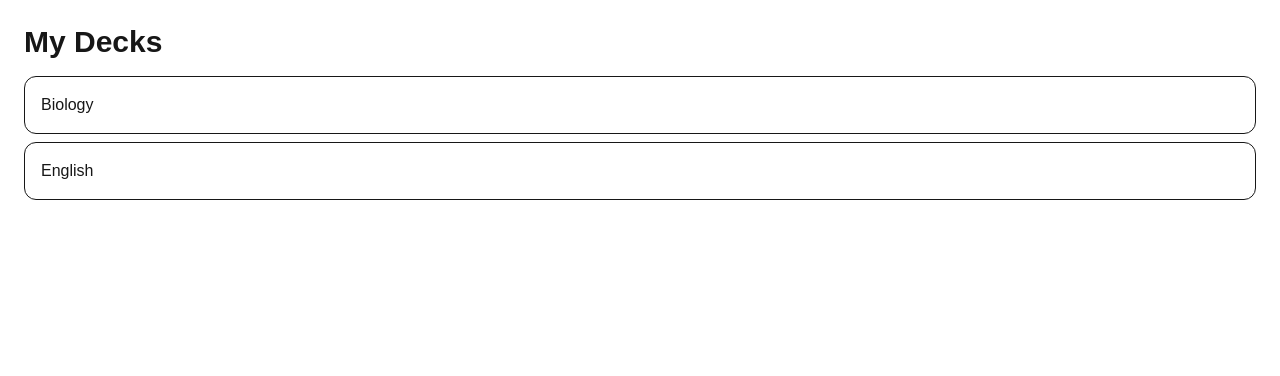
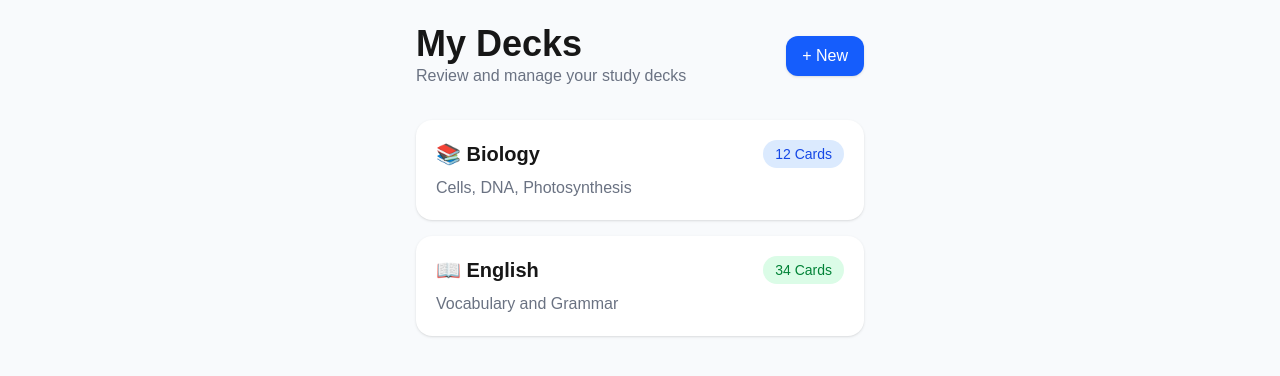
Before and after one commit to uraiwank/lexora, a Next.js app: page /decks in a window 1280 px wide. Shown: the top 376 px of the page. Built offline with nearby package versions, Linux system fonts and the light colour scheme.

Commit message:
Add deck management pages

```diff
--- /dev/null
+++ b/src/app/decks/new/page.tsx
@@ -0,0 +1,50 @@
+import Link from "next/link";
+export default function NewDeckPage() {
+  return (
+    <main className="min-h-screen bg-slate-50 p-6">
+      <div className="mx-auto max-w-md">
+<Link
+  href="/decks"
+  className="mb-4 inline-block text-blue-600">
+  ← Back to Decks
+</Link>
+
+        <h1 className="mb-6 text-4xl font-bold">
+          Create Deck
+        </h1>
+
+        <form className="space-y-4">
+  <div>
+    <label className="mb-2 block font-medium">
+      Deck Name
+    </label>
+
+    <input
+      className="w-full rounded-xl border p-4"
+      placeholder="Biology Revision"
+    />
+  </div>
+
+  <div>
+    <label className="mb-2 block font-medium">
+      Description
+    </label>
+
+    <textarea
+      className="w-full rounded-xl border p-4"
+      rows={4}
+      placeholder="Cells, DNA, Photosynthesis..."
+    />
+  </div>
+
+  <button
+    type="submit"
+    className="w-full rounded-xl bg-blue-600 p-4 text-white hover:bg-blue-700"
+  >
+    Create Deck
+  </button>
+</form>
+      </div>
+    </main>
+  );
+}
--- a/src/app/decks/page.tsx
+++ b/src/app/decks/page.tsx
@@ -1,19 +1,56 @@
+import Link from "next/link";
 
 export default function DecksPage() {
   return (
-    <main className="p-6 pb-24">
-      <h1 className="text-3xl font-bold mb-4">
-        My Decks
-      </h1>
+    <main className="min-h-screen bg-slate-50 p-6">
+      <div className="mx-auto max-w-md">
+        <div className="mb-8 flex items-center justify-between">
+          <div>
+            <h1 className="text-4xl font-bold">
+              My Decks
+            </h1>
+            <p className="text-gray-500">
+              Review and manage your study decks
+            </p>
+          </div>
 
-      <div className="rounded-xl border p-4">
-        Biology
+          <Link  href="/decks/new" className="rounded-xl bg-blue-600 px-4 py-2 text-white shadow hover:bg-blue-700">
+            + New </Link>
+        </div>
+        <div className="space-y-4">
+          <div className="cursor-pointer rounded-2xl bg-white p-5 shadow transition hover:shadow-md">
+            <div className="flex items-center justify-between">
+              <h2 className="text-xl font-semibold">
+                📚 Biology
+              </h2>
+
+              <span className="rounded-full bg-blue-100 px-3 py-1 text-sm text-blue-700">
+                12 Cards
+              </span>
+            </div>
+
+            <p className="mt-2 text-gray-500">
+              Cells, DNA, Photosynthesis
+            </p>
+          </div>
+
+          <div className="cursor-pointer rounded-2xl bg-white p-5 shadow transition hover:shadow-md">
+            <div className="flex items-center justify-between">
+              <h2 className="text-xl font-semibold">
+                📖 English
+              </h2>
+
+              <span className="rounded-full bg-green-100 px-3 py-1 text-sm text-green-700">
+                34 Cards
+              </span>
+            </div>
+
+            <p className="mt-2 text-gray-500">
+              Vocabulary and Grammar
+            </p>
+          </div>
       </div>
-
-      <div className="mt-2 rounded-xl border p-4">
-        English
       </div>
-
     </main>
   );
 }
```
